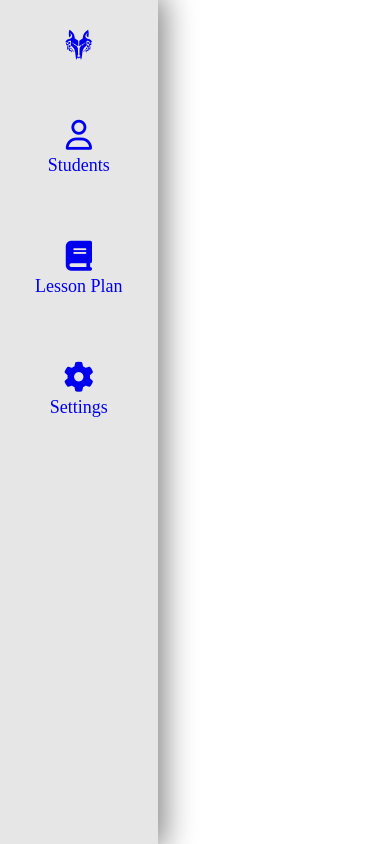
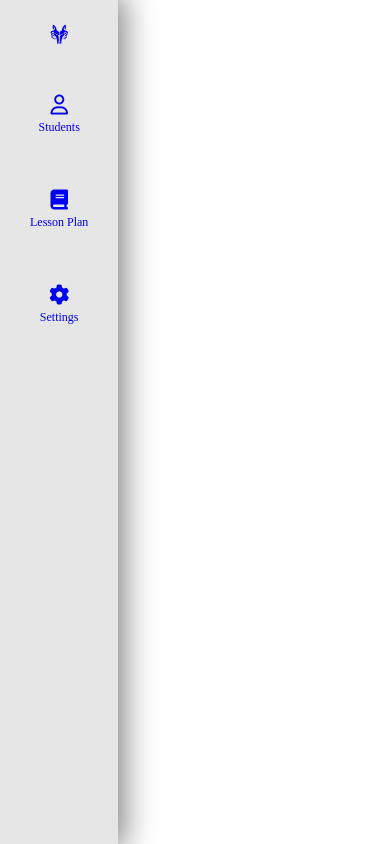
Before and after one commit to vinaykumarP16/aine.ai-task, a plain HTML site: page index.html in a window 390 px wide. Drawn offline with Linux system fonts and the light colour scheme.

Commit message:
my commit 2

```diff
--- a/style.css
+++ b/style.css
@@ -160,9 +160,21 @@ button{
 		overflow: hidden;
 	}
 
+	nav a i{
+	font-size: 20px;
+	}
+
+	nav a p{
+		font-size: 0.6em;
+	}
+
+	nav a{
+		padding: 5px;
+	}
+
 	section{
 		position: absolute;
-		left: -50%;
+		left: -40%;
 	}
 
 	section p{
```
